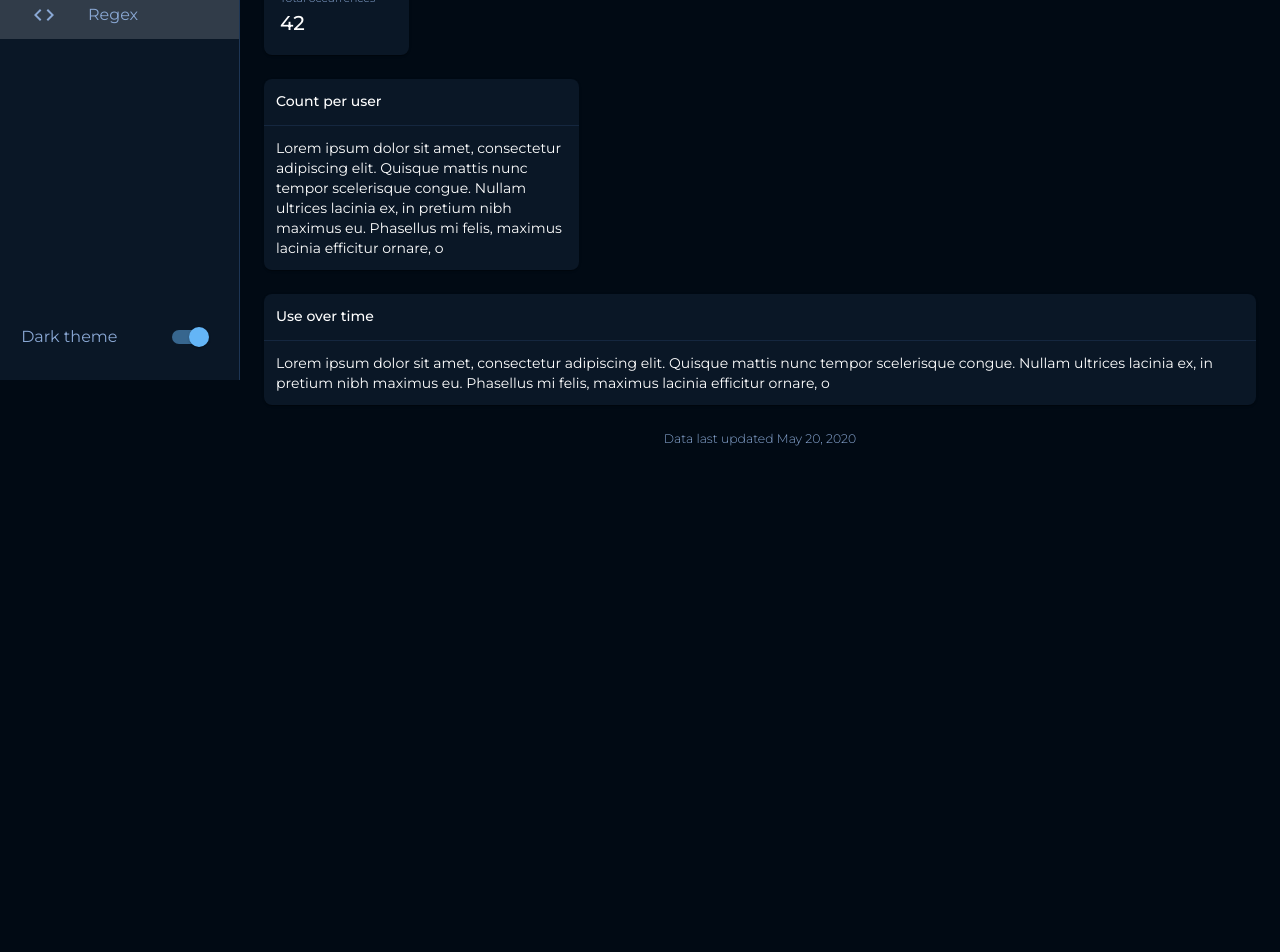
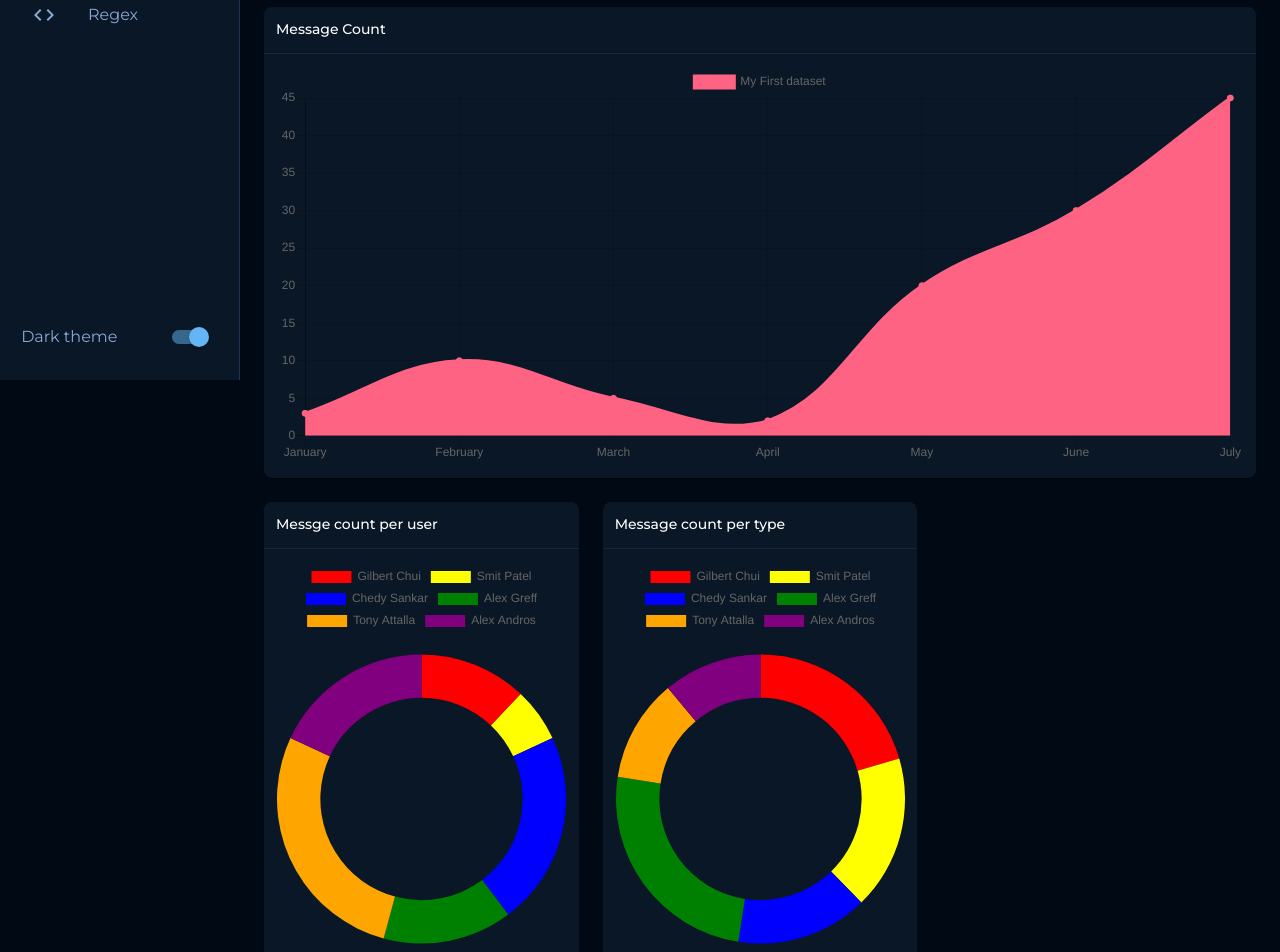
Before and after one commit to SophicalMushroom/ChatStats, a React (Create React App) app in the folder frontend/: page / in a window 1280 px wide. Shown: the part 420-1372 px from the top of the page. Before the commit the page ends 896 px from the top, so only its background shows below. Built offline with nearby package versions, Linux system fonts and the light colour scheme.

Commit message:
installed chart js

```diff
--- a/frontend/package.json
+++ b/frontend/package.json
@@ -11,9 +11,11 @@
     "@testing-library/jest-dom": "^5.11.9",
     "@testing-library/react": "^11.2.3",
     "@testing-library/user-event": "^12.6.2",
+    "chart.js": "^2.9.4",
     "date-fns": "^2.0.0-beta.5",
     "emoji-mart": "^3.0.0",
     "react": "^17.0.1",
+    "react-chartjs-2": "^2.11.1",
     "react-dom": "^17.0.1",
     "react-router-dom": "^5.2.0",
     "react-scripts": "4.0.1",
--- a/frontend/src/components/Overview.js
+++ b/frontend/src/components/Overview.js
@@ -1,4 +1,4 @@
-import { Fragment, useContext } from "react";
+import { Fragment, useContext, useEffect, useState } from "react";
 import { makeStyles, useTheme } from "@material-ui/core/styles";
 import Grid from "@material-ui/core/Grid";
 import Paper from "@material-ui/core/Paper";
@@ -8,17 +8,67 @@ import { DesktopAppBar } from "./navigation/DesktopAppBar";
 import { Card } from "./miscellaneous/Card";
 import { Filters } from "./miscellaneous/Filters";
 import { Footer } from "./miscellaneous/Footer";
+import { Line, Doughnut, Bar } from "react-chartjs-2";
 
+const dataLine = {
+	labels: ["January", "February", "March", "April", "May", "June", "July"],
+	datasets: [
+		{
+			label: "My First dataset",
+			backgroundColor: "rgb(255, 99, 132)",
+			borderColor: "rgb(255, 99, 132)",
+			data: [3, 10, 5, 2, 20, 30, 45],
+		},
+	],
+};
+const dataPie1 = {
+	labels: [
+		"Gilbert Chui",
+		"Smit Patel",
+		"Chedy Sankar",
+		"Alex Greff",
+		"Tony Attalla",
+		"Alex Andros",
+	],
+	datasets: [
+		{
+			data: [10, 5, 18, 12, 23, 15],
+			backgroundColor: ["Red", "Yellow", "Blue", "Green", "Orange", "Purple"],
+			borderColor: "rgba(0,0,0,0)",
+		},
+	],
+};
+const dataPie2 = {
+	labels: [
+		"Gilbert Chui",
+		"Smit Patel",
+		"Chedy Sankar",
+		"Alex Greff",
+		"Tony Attalla",
+		"Alex Andros",
+	],
+	datasets: [
+		{
+			data: [50, 42, 36, 61, 28, 27],
+			backgroundColor: ["Red", "Yellow", "Blue", "Green", "Orange", "Purple"],
+			borderColor: "rgba(0,0,0,0)",
+		},
+	],
+};
 const useStyles = makeStyles((theme) => ({
 	root: {
 		paddingBottom: theme.spacing(2),
 	},
 }));
-
 export const Overview = (props) => {
 	const classes = useStyles();
 	const theme = useTheme();
 	const isMobile = useMediaQuery(theme.breakpoints.down("sm"));
+	const [showCharts, setShowCharts] = useState(false);
+
+	useEffect(() => {
+		setShowCharts(true);
+	}, []);
 
 	return (
 		<Grid container spacing={isMobile ? 2 : 3} className={classes.root}>
@@ -42,35 +92,45 @@ export const Overview = (props) => {
 				<Filters />
 			</Grid>
 			<Grid item xs={12}>
-				<Card title="Message Dist">
-					Lorem ipsum dolor sit amet, consectetur adipiscing elit. Quisque
-					mattis nunc tempor scelerisque congue. Nullam ultrices lacinia ex, in
-					pretium nibh maximus eu. Phasellus mi felis, maximus lacinia efficitur
-					ornare, o
+				<Card title="Message Count">
+					<div style={{ height: "400px", width: "100%" }}>
+						{showCharts && (
+							<Line data={dataLine} options={{ maintainAspectRatio: false }} />
+						)}
+					</div>
 				</Card>
 			</Grid>
 			<Grid item xs={12} sm={4}>
-				<Card title="Total messages per user">
-					Lorem ipsum dolor sit amet, consectetur adipiscing elit. Quisque
-					mattis nunc tempor scelerisque congue. Nullam ultrices lacinia ex, in
-					pretium nibh maximus eu. Phasellus mi felis, maximus lacinia efficitur
-					ornare, o
+				<Card title="Messge count per user">
+					<div style={{ height: "400px", width: "100%" }}>
+						{showCharts && (
+							<Doughnut
+								data={dataPie1}
+								options={{ maintainAspectRatio: false, cutoutPercentage: 70 }}
+							/>
+						)}
+					</div>
 				</Card>
 			</Grid>
 			<Grid item xs={12} sm={4}>
-				<Card title="Messge count by type">
-					Lorem ipsum dolor sit amet, consectetur adipiscing elit. Quisque
-					mattis nunc tempor scelerisque congue. Nullam ultrices lacinia ex, in
-					pretium nibh maximus eu. Phasellus mi felis, maximus lacinia efficitur
-					ornare, o
+				<Card title="Message count per type">
+					<div style={{ height: "400px", width: "100%" }}>
+						{showCharts && (
+							<Doughnut
+								data={dataPie2}
+								options={{ maintainAspectRatio: false, cutoutPercentage: 70 }}
+							/>
+						)}
+					</div>
 				</Card>
 			</Grid>
 			<Grid item xs={12}>
 				<Card title="Message count by type per user">
-					Lorem ipsum dolor sit amet, consectetur adipiscing elit. Quisque
-					mattis nunc tempor scelerisque congue. Nullam ultrices lacinia ex, in
-					pretium nibh maximus eu. Phasellus mi felis, maximus lacinia efficitur
-					ornare, o
+					<div style={{ height: "400px", width: "100%" }}>
+						{showCharts && (
+							<Bar data={dataLine} options={{ maintainAspectRatio: false }} />
+						)}
+					</div>
 				</Card>
 			</Grid>
 			<Grid item xs={12}>
--- a/frontend/src/components/Regex.js
+++ b/frontend/src/components/Regex.js
@@ -24,6 +24,9 @@ const useStyles = makeStyles((theme) => ({
 		display: "flex",
 		alignItems: "center",
 		width: "100%",
+		[theme.breakpoints.up("sm")]: {
+			marginBottom: theme.spacing(3),
+		},
 	},
 	searchBarInput: {
 		marginLeft: theme.spacing(1),
--- a/frontend/src/components/miscellaneous/Card.js
+++ b/frontend/src/components/miscellaneous/Card.js
@@ -9,9 +9,7 @@ import { Picker, Emoji } from "emoji-mart";
 import { FilterContext } from "./../../contexts/FilterContext";
 import "emoji-mart/css/emoji-mart.css";
 const useStyles = makeStyles((theme) => ({
-	root: {
-		width: "100%",
-	},
+	root: {},
 	title: {
 		padding: theme.spacing(1.5),
 		display: "flex",
--- a/frontend/src/components/miscellaneous/UserSelection.js
+++ b/frontend/src/components/miscellaneous/UserSelection.js
@@ -51,6 +51,9 @@ const useStyles = makeStyles((theme) => ({
 	},
 	chip: {
 		margin: theme.spacing(0.3),
+	},
+	chipStyles: {
+		// borderColor: theme.palette.secondary.main,
 	},
 }));
 
@@ -122,6 +125,7 @@ export const UserSelection = (props) => {
 						label={chip.label}
 						size="small"
 						onDelete={handleDelete(chip)}
+						classes={{ outlined: classes.chipStyles }}
 					/>
 				))}
 			</Paper>
--- a/frontend/src/contexts/NavContext.js
+++ b/frontend/src/contexts/NavContext.js
@@ -4,7 +4,7 @@ export const NavContext = createContext();
 
 export const NavContextProvider = (props) => {
 	const [isMobileNavOpen, setIsMobileNavOpen] = useState(false);
-	const [curTab, setCurTab] = useState("Regex");
+	const [curTab, setCurTab] = useState("Overview");
 	const [curChat, setCurChat] = useState("Bunch Of Traitors 🔪");
 
 	return (
```
Also changed, not shown: 2 other files (tests, documents, lock files or other folders).
